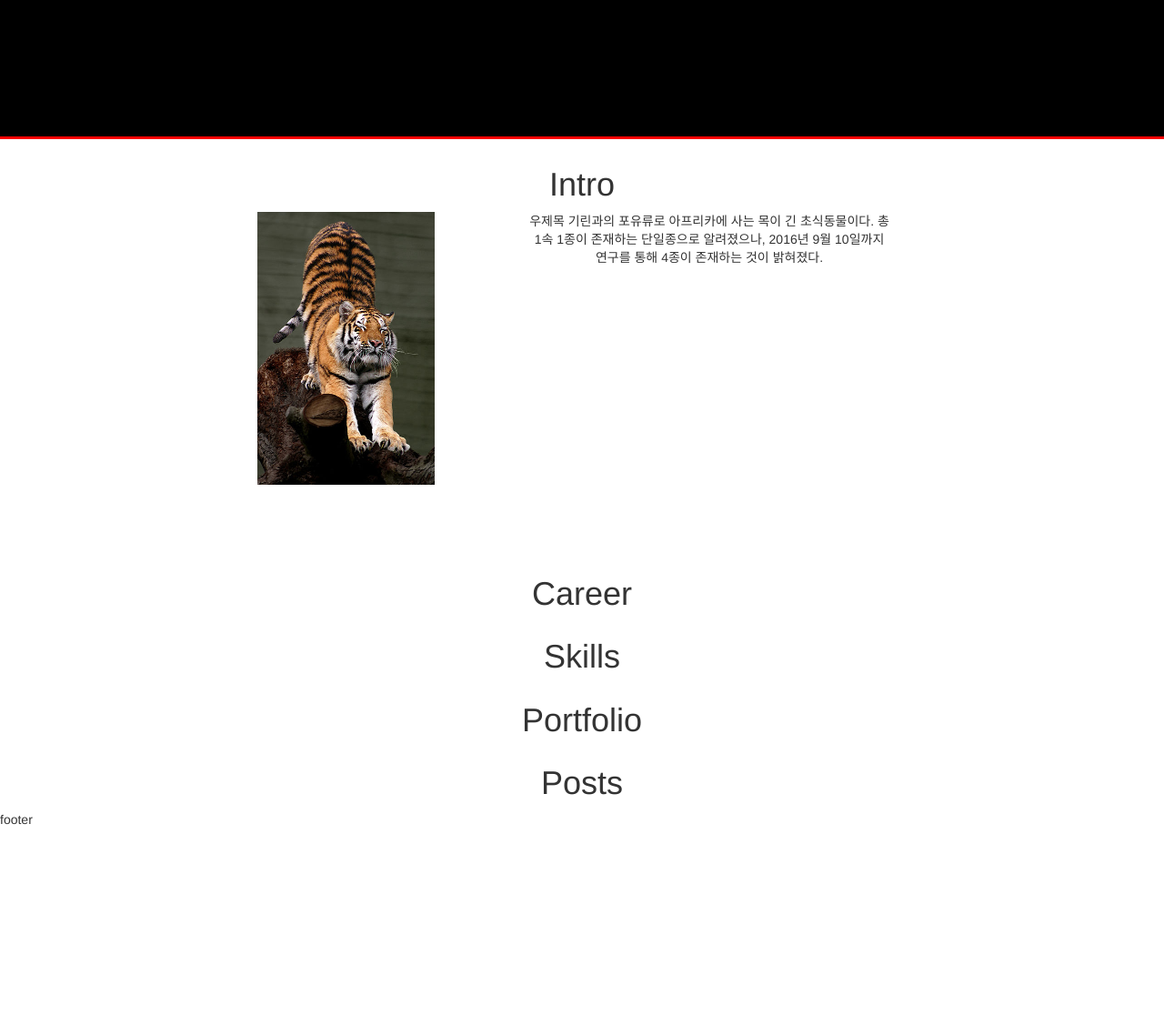
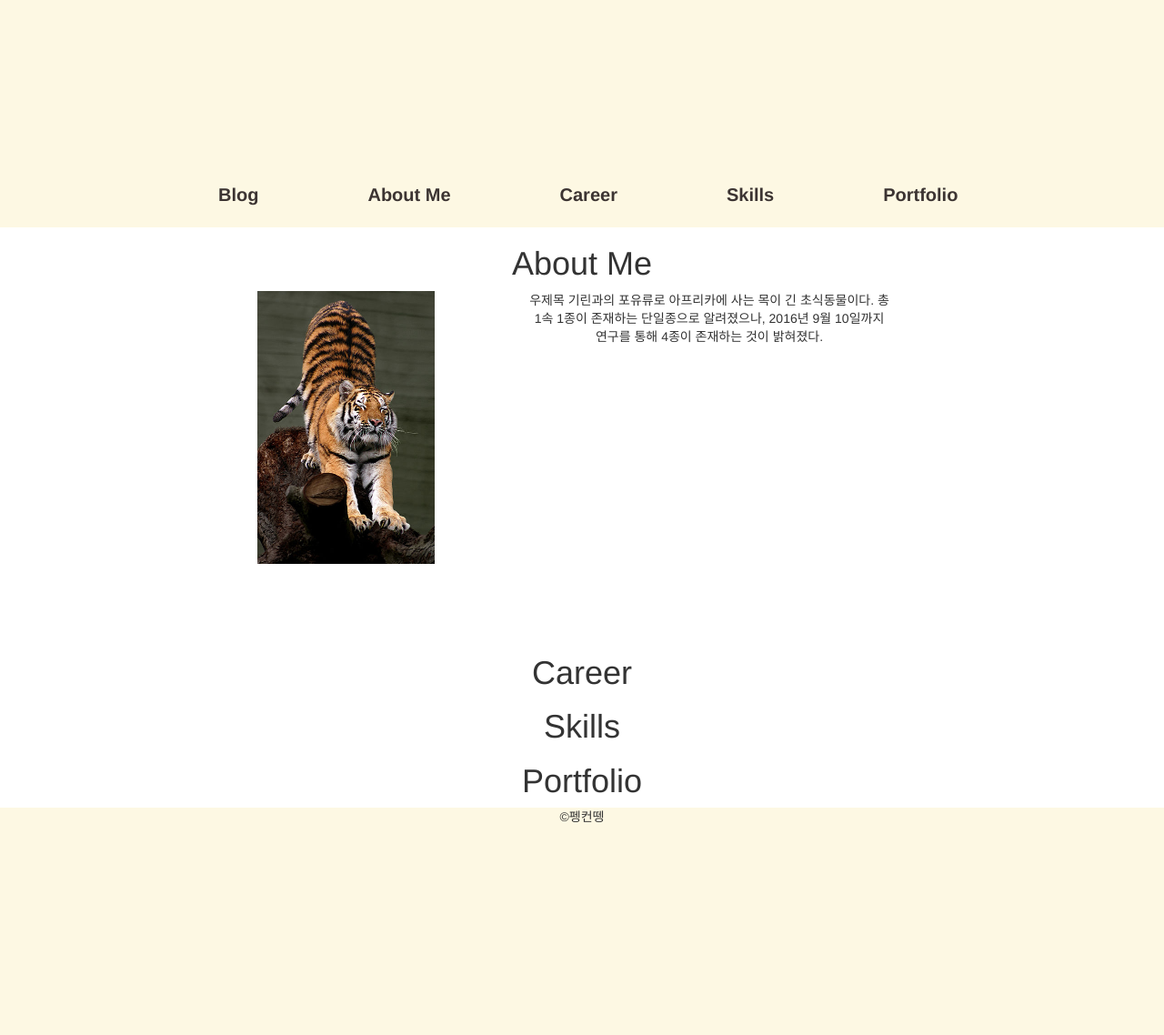
Before and after one commit to Nyamcat/blog, a Django app: page / in a window 1280 px wide. Shown: the whole page at 91% size. Before the commit the page ends 907 px from the top, so only its background shows below. Run offline with Django 3.2, Linux system fonts and the light colour scheme; some libraries are stand-ins or nearby versions.

Commit message:
main page deco and create blog index

```diff
--- /dev/null
+++ b/project/main/templates/blog/post.html
@@ -0,0 +1,6 @@
+{% load staticfiles %}
+{% include 'main/header.html' %}
+
+글내용
+
+{% include 'main/footer.html' %}
--- /dev/null
+++ b/project/main/templates/blog/write.html
@@ -0,0 +1,6 @@
+{% load staticfiles %}
+{% include 'main/header.html' %}
+
+글쓰기
+
+{% include 'main/footer.html' %}
--- a/project/main/templates/main/footer.html
+++ b/project/main/templates/main/footer.html
@@ -1,5 +1,6 @@
 {% load staticfiles %}
 </body>
 <footer>
-    footer
+    <p>©펭컨뗑</p>
+<i class="devicon-django-plain-wordmark"></i>
 </footer>
--- a/project/main/templates/main/header.html
+++ b/project/main/templates/main/header.html
@@ -1,6 +1,7 @@
 {% load staticfiles %}
 <head>
     <link rel="stylesheet" href="https://maxcdn.bootstrapcdn.com/bootstrap/3.3.2/css/bootstrap.min.css">
+    <link rel="stylesheet" href="https://cdn.rawgit.com/konpa/devicon/df6431e323547add1b4cf45992913f15286456d3/devicon.min.css">
     <link rel="stylesheet" href="{% static 'css/default.css' %}">
 </head>
 <body>
--- a/project/main/templates/main/index.html
+++ b/project/main/templates/main/index.html
@@ -1,9 +1,25 @@
 {% load staticfiles %}
 {% include 'main/header.html' %}
+
     <section id="indexsection">
+        <div id="topback">
+            <div id="topmenu">
+                <ul>
+                    <li class="top"><a href="/blog">Blog</a></li>
+                    <li class="top"><a href="#intro">About Me</a></li>
+                    <li class="top"><a href="#career">Career</a></li>
+                    <li class="top"><a href="#skills">Skills</a></li>
+                    <li class="top"><a href="#portfolio">Portfolio</a></li>
+
+                </ul>
+            </div>
+        </div>
+
+
+        <div id="content">
         <div class="indexcontent" id="intro">
             <h1>
-                Intro
+                About Me
             </h1>
             <!--<div style="background:black; height:60px; width:40px; margin: 0 auto;"></div>-->
             <ul>
@@ -34,10 +50,6 @@
             </h1>
         </div>
 
-        <div class="indexcontent" id="posts">
-            <h1>
-                Posts
-            </h1>
-        </div>
+    </div>
     </section>
 {% include 'main/footer.html' %}
--- a/project/main/urls.py
+++ b/project/main/urls.py
@@ -3,10 +3,12 @@ from django.conf.urls import url
 from django.conf.urls.static import static
 from django.contrib.auth.views import login, logout
 from . import views
-from .views import IndexView
+from .views import IndexView, WriteView, BlogView
 
 urlpatterns = [
     url(r'^$', IndexView.as_view(), name='index'),
     url(r'^login/$', login, name='login'),
     url(r'^logout/$', logout, {'next_page' : '/'}, name='logout'),
+    url(r'^blog/$', BlogView.as_view(), name='blog'),
+    url(r'^blog/write/$', WriteView.as_view(), name='write'),
 ] + static(settings.MEDIA_URL, document_root=settings.MEDIA_ROOT)
--- a/project/main/views.py
+++ b/project/main/views.py
@@ -6,3 +6,11 @@ from django.views.generic import View
 class IndexView(View):
     def get(self, request):
         return render(request, 'main/index.html')
+
+class WriteView(View):
+    def get(self, request):
+        return render(request, 'blog/write.html')
+
+class BlogView(View):
+    def get(self, request):
+        return render(request, 'blog/blog.html')
--- a/project/static/css/default.css
+++ b/project/static/css/default.css
@@ -1,8 +1,22 @@
-#head {background: black; width:100%; border-bottom: solid 3px red;}
-#head #logo {width: 1000px; height:150px; margin: 0 auto;}
+/* bg = f0e8c4 */
+/* pt = 3c3432*/
+
+#head {background: #fdf8e3; width:100%; }
+#head #logo {width: 1000px; height:200px; margin: 0 auto;}
+
+#topback {background: #fdf8e3;}
+#topmenu {width: 1000; margin: 0 auto;}
+#topmenu ul {list-style:none; height:50px;}
+#topmenu ul li {float:left; display: block; font-weight: bold; text-decoration: none;}
+#topmenu ul li a {color:#3c3432; text-decoration: none; padding: 0 60px; font-size:20px;}
+
+footer {background: #fdf8e3; width:100%; height:250px; font-size:50px; text-align:center;}
+footer p {font-size:14px;}
 
 #indexsection {width:100%;}
-#indexsection .indexcontent {width: 1000; margin: 0 auto; text-align:center; display:block; clear:both; margin-top:30px;}
+
+#indexsection #content {background:white; width: 1000; margin: 0 auto; display:block; clear:both; /*border: 1px solid #3c3432; border-style: dashed; border-radius: 10px;*/}
+#indexsection .indexcontent {width: 1000; text-align:center; display:block; clear:both;}
 #indexsection ul {list-style:none;}
 
 #indexsection #intro {height:400px;}
```
Also changed, not shown: project/main/templates/blog/blog.html (added, +20 -0 lines).
